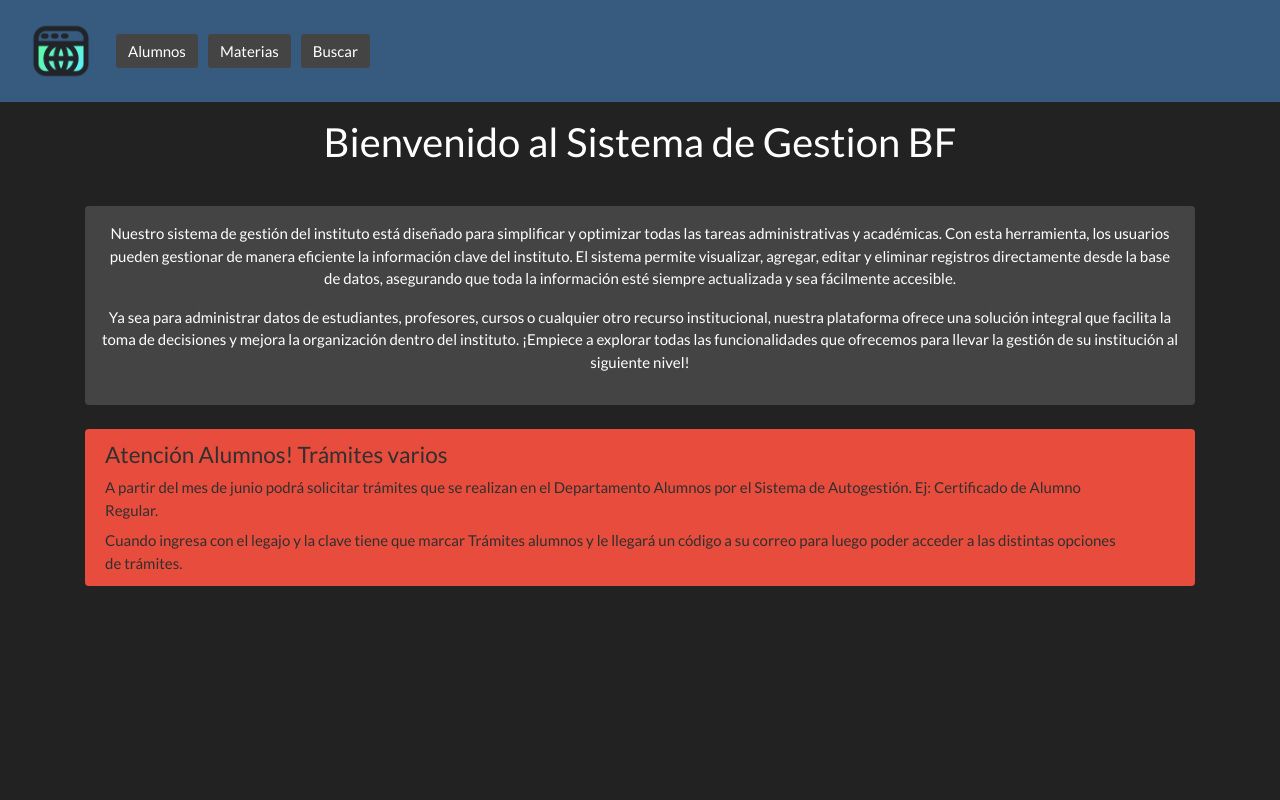
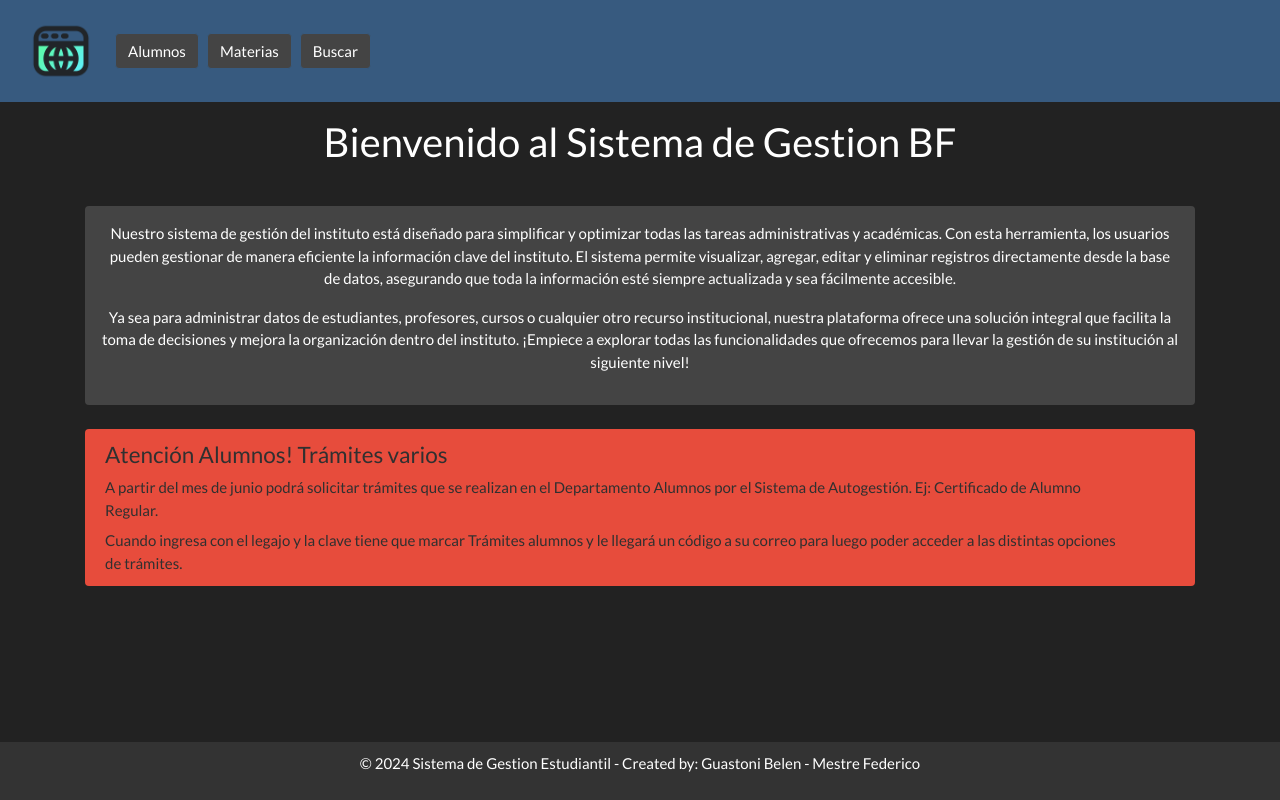
Before and after one commit to FedeeMest/fullstack_app_FB, an Angular app in the folder FrontEnd/SysAcad/: page / in a window 1280 px wide. Built offline with nearby package versions, Linux system fonts and the light colour scheme.

Commit message:
add_footer

```diff
--- a/FrontEnd/SysAcad/src/app/app.component.html
+++ b/FrontEnd/SysAcad/src/app/app.component.html
@@ -1,4 +1,9 @@
-<app-navbar></app-navbar>
-<div class="container">
-    <router-outlet></router-outlet>
+<div class="d-flex flex-column min-vh-100">
+    <app-navbar></app-navbar>
+
+    <div class="container flex-grow-1">
+        <router-outlet></router-outlet>
+    </div>
+
+    <app-footer></app-footer>
 </div>
--- a/FrontEnd/SysAcad/src/app/app.component.ts
+++ b/FrontEnd/SysAcad/src/app/app.component.ts
@@ -2,11 +2,12 @@ import { Component } from '@angular/core';
 import { RouterModule} from '@angular/router';
 import { NavbarComponent } from './components/navbar/navbar.component';
 import { ReactiveFormsModule } from '@angular/forms';
+import { FooterComponent } from './components/footer/footer.component';
 
 @Component({
   selector: 'app-root',
   standalone: true,
-  imports: [RouterModule,NavbarComponent,ReactiveFormsModule],
+  imports: [RouterModule,NavbarComponent,ReactiveFormsModule,FooterComponent],
   templateUrl: './app.component.html',
   styleUrl: './app.component.css'
 })
--- a/FrontEnd/SysAcad/src/app/app.routes.ts
+++ b/FrontEnd/SysAcad/src/app/app.routes.ts
@@ -23,5 +23,6 @@ export const routes: Routes = [
     {path: "resultado", component: ResultadoComponent},
     {path: "lista_insc/:id", component: ListadoIComponent},
     {path: "add_inscripcion", component: AddInscripcionComponent},
+    { path: "**", redirectTo: "" }
 
 ];
--- /dev/null
+++ b/FrontEnd/SysAcad/src/app/components/footer/footer.component.css
@@ -0,0 +1,6 @@
+.footer {
+    background-color: #333;
+    color: white;
+    text-align: center;
+    padding: 10px;
+}
--- /dev/null
+++ b/FrontEnd/SysAcad/src/app/components/footer/footer.component.html
@@ -0,0 +1,3 @@
+<footer class="footer">
+    <p>&copy; 2024 Sistema de Gestion Estudiantil - Created by: Guastoni Belen - Mestre Federico</p>
+</footer>
```
Also changed, not shown: FrontEnd/SysAcad/src/app/components/footer/footer.component.ts (added, +12 -0 lines), 1 other file (tests, documents, lock files or other folders).
